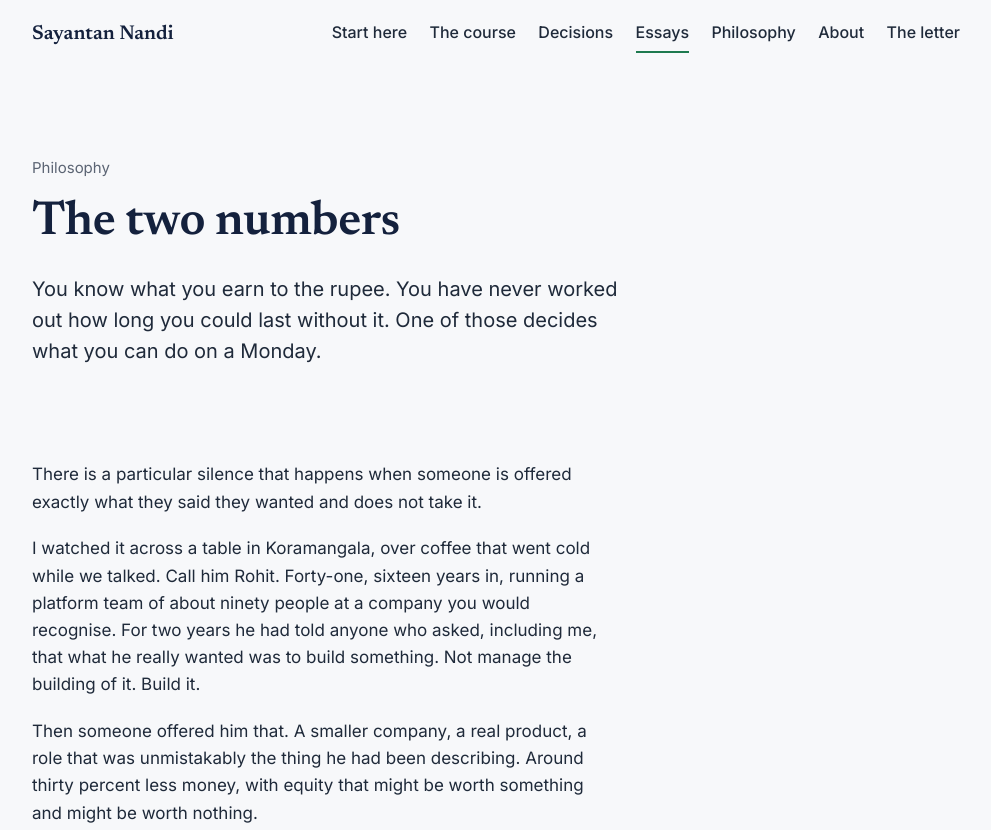
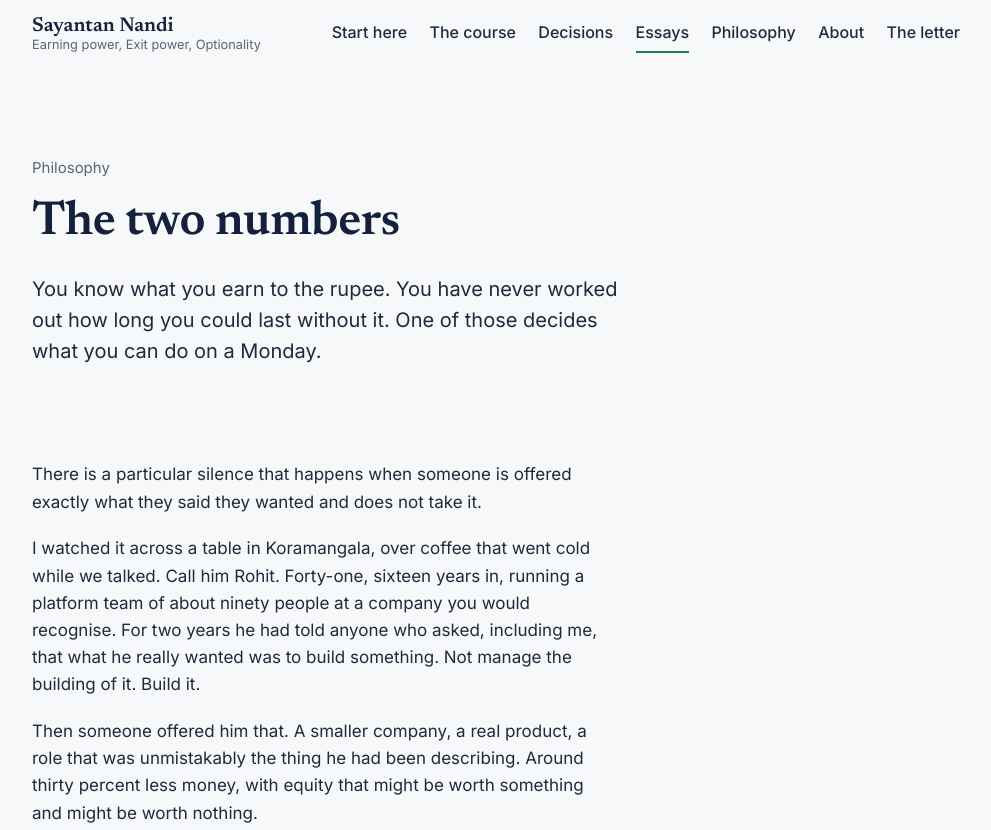
Before and after one commit to sayantannandi/sayantannandi-website, a plain HTML site: page essays/two-numbers.html in a window 1280 px wide. Shown: the top 830 px of the page, without its empty margins (144-1135 px from the left). Drawn offline with Linux system fonts and the light colour scheme.

Commit message:
Add files via upload

```diff
--- a/essays/two-numbers.html
+++ b/essays/two-numbers.html
@@ -19,7 +19,7 @@
 <body>
 <header class="site-head">
   <div class="page">
-    <a class="wordmark" href="/">Sayantan Nandi</a>
+    <a class="wordmark" href="/">Sayantan Nandi<small>Earning power, Exit power, Optionality</small></a>
     <button class="nav-toggle" aria-expanded="false" aria-controls="nav" onclick="var n=document.getElementById('nav');var o=n.classList.toggle('open');this.setAttribute('aria-expanded',o)">Menu</button>
     <nav class="site-nav" id="nav" aria-label="Site"><a href="/diagnostics">Start here</a><a href="/operating-one-level-higher">The course</a><a href="/decisions">Decisions</a><a href="/writing" aria-current="page">Essays</a><a href="/philosophy">Philosophy</a><a href="/about">About</a><a class="letter" href="/newsletter">The letter</a></nav>
   </div>
```
